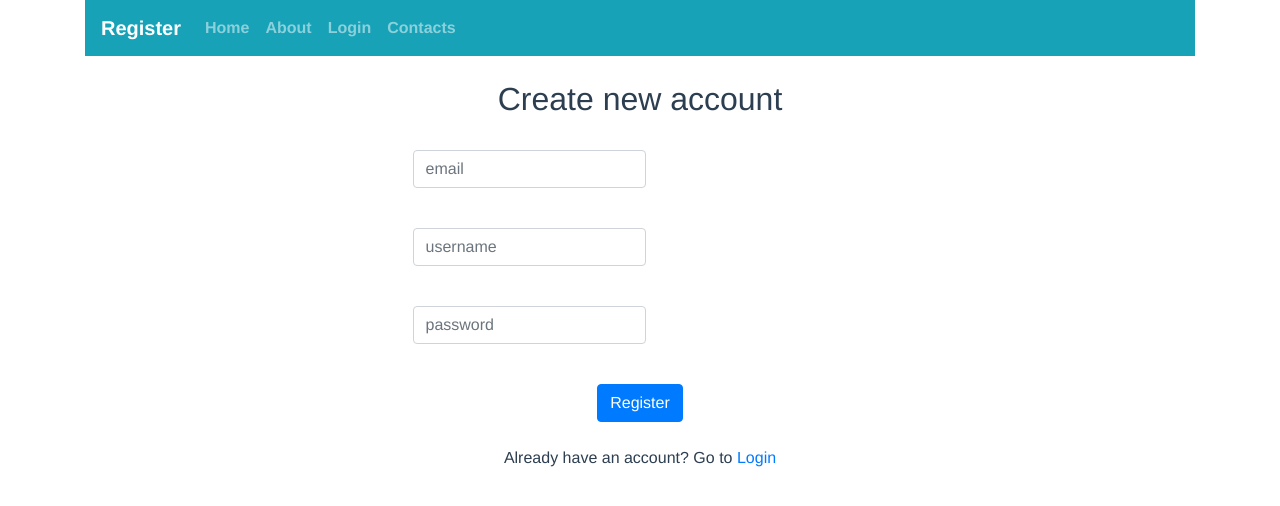
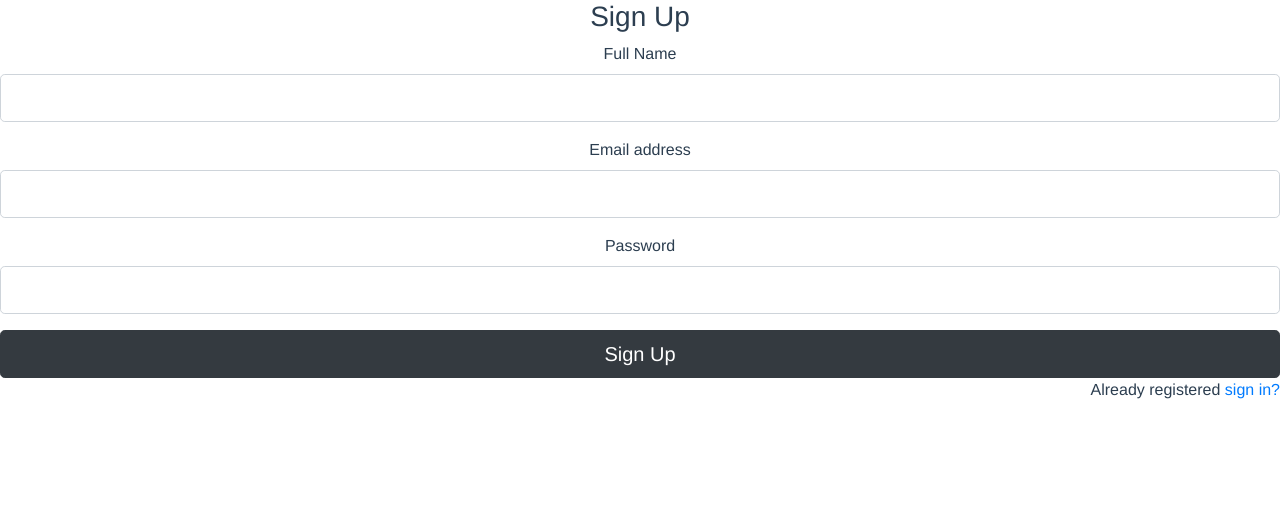
Before and after one commit to shaifalivashistha/Self_Tracker_Advanced, a Vue app in the folder frontend/myapp/: page /register in a window 1280 px wide. Shown: the top 506 px of the page. Built offline with nearby package versions, Linux system fonts and the light colour scheme.

Commit message:
Added regitration page

```diff
--- a/frontend/myapp/src/components/LoginVue.vue
+++ b/frontend/myapp/src/components/LoginVue.vue
@@ -1,4 +1,4 @@
-<template>
+<!-- <template>
   <div class="loginPage">
     <b-navbar toggleable="md" type="dark" variant="info">
       <b-navbar-brand href="/login">Login</b-navbar-brand>
@@ -21,11 +21,32 @@
           id="password"
         />
         <input type="submit" name="" value="Login" />
+
       </form>
     </body>
   </div>
+</template> -->
+<template>
+  <form>
+    <!-- Email input -->
+    <MDBInput type="email" label="Email address" id="form1Email" v-model="form1Email" wrapperClass="mb-4" />
+    <!-- Password input -->
+    <MDBInput type="password" label="Password" id="form1Password" v-model="form1Password" wrapperClass="mb-4" />
+    <!-- 2 column grid layout for inline styling -->
+    <MDBRow class="mb-4">
+      <MDBCol class="d-flex justify-content-center">
+        <!-- Checkbox -->
+        <MDBCheckbox label="Remember me" id="form1LoginCheck" v-model="form1LoginCheck" wrapperClass="mb-3 mb-md-0" />
+      </MDBCol>
+      <MDBCol>
+        <!-- Simple link -->
+        <a href="#!">Forgot password?</a>
+      </MDBCol>
+    </MDBRow>
+    <!-- Submit button -->
+    <MDBBtn color="primary" block> Sign in </MDBBtn>
+  </form>
 </template>
-' '
 <script>
 export default {
   name: "LoginVue",
--- a/frontend/myapp/src/components/RegisterPage.vue
+++ b/frontend/myapp/src/components/RegisterPage.vue
@@ -48,7 +48,7 @@ export default {
 };
 </script> -->
 
-<template>
+<!-- <template>
   <div class="container">
     <b-navbar toggleable="md" type="dark" variant="info">
       <b-navbar-brand href="/register">Register</b-navbar-brand>
@@ -187,4 +187,38 @@ export default {
 };
 </script>
 
-<style scoped></style>
+<style scoped></style> -->
+
+<template>
+  <div class="vue-tempalte">
+    <form>
+      <h3>Sign Up</h3>
+      <div class="form-group">
+        <label>Full Name</label>
+        <input type="text" class="form-control form-control-lg" />
+      </div>
+      <div class="form-group">
+        <label>Email address</label>
+        <input type="email" class="form-control form-control-lg" />
+      </div>
+      <div class="form-group">
+        <label>Password</label>
+        <input type="password" class="form-control form-control-lg" />
+      </div>
+      <button type="submit" class="btn btn-dark btn-lg btn-block">
+        Sign Up
+      </button>
+      <p class="forgot-password text-right">
+        Already registered
+        <router-link :to="{ name: 'login' }">sign in?</router-link>
+      </p>
+    </form>
+  </div>
+</template>
+<script>
+export default {
+  data() {
+    return {};
+  },
+};
+</script>
```
